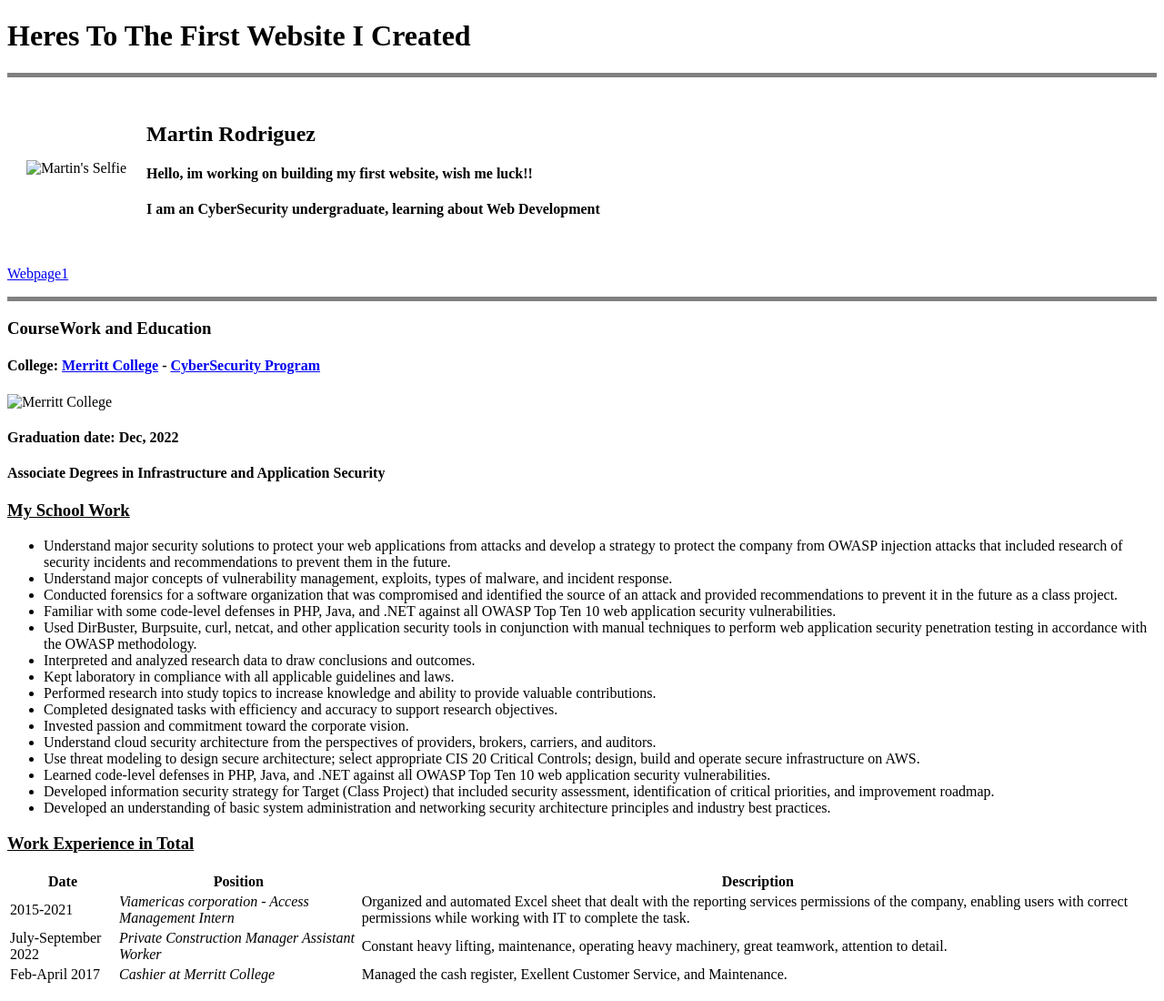
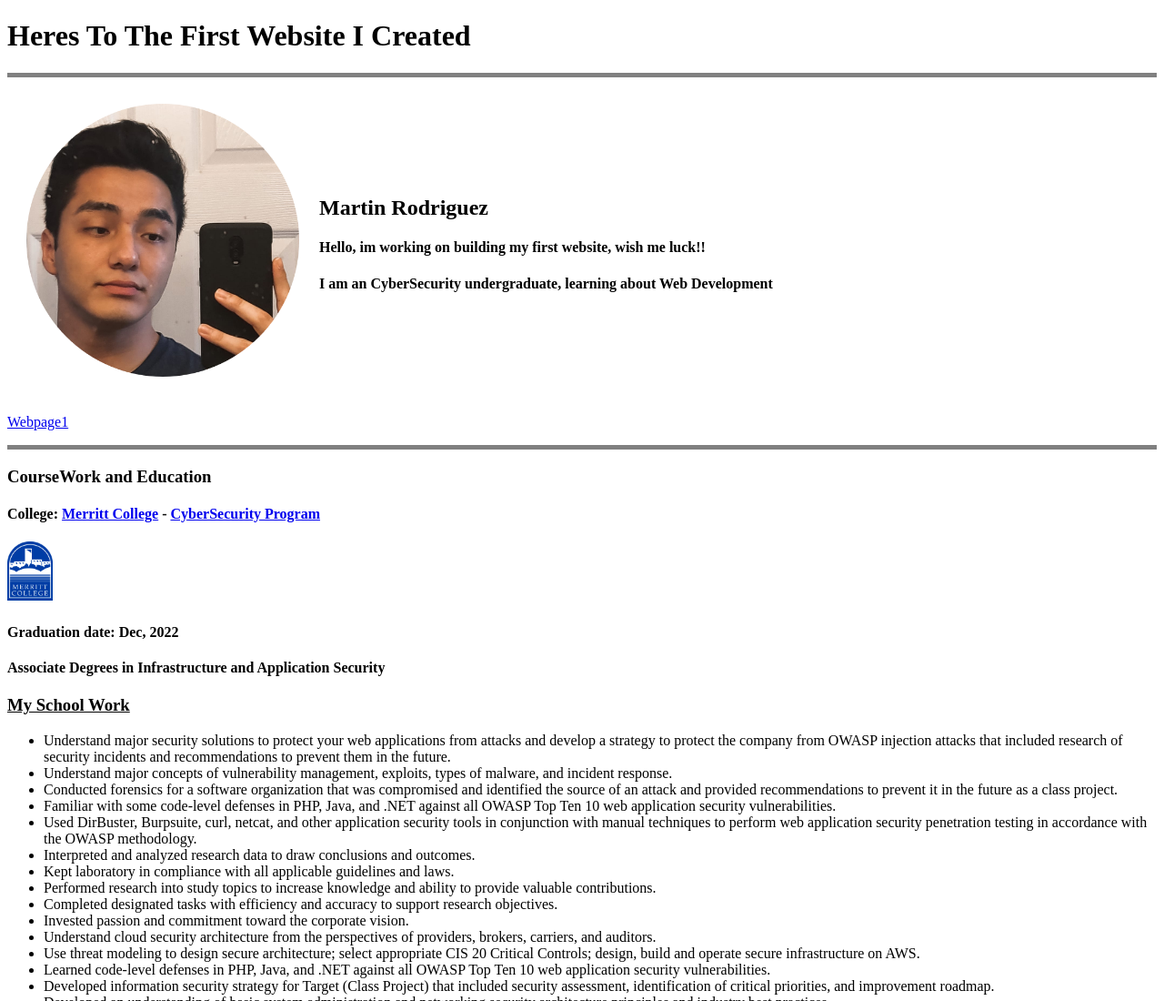
Before and after one commit to ChasingFearTv/FirstWebsite, a plain HTML site: page index2.html in a window 1280 px wide. Shown: the top 1100 px of the page at 91% size. Drawn offline with Linux system fonts and the light colour scheme.

Commit message:
Update index2.html

```diff
--- a/index2.html
+++ b/index2.html
@@ -9,7 +9,7 @@
         <hr size="5" noshade>
         <table cellspacing="20">
             <tr>
-                <td><img src="Martin-selfie-web.png" alt="Martin's Selfie" width="300" title="Martin"></td>
+                <td><img src="images/Martin-selfie-web.png" alt="Martin's Selfie" width="300" title="Martin"></td>
                 <td><h2><strong>Martin Rodriguez</strong></h2>
                 <h4><strong>Hello, im working on building my first website, wish me luck!!</strong></h4>
                 <p><strong>I am an CyberSecurity undergraduate, learning about Web Development</strong></p></td>
@@ -19,7 +19,7 @@
         <hr size="5" noshade>
         <h3>CourseWork and Education</h3>
         <h4>College: <a href=https://www.merritt.edu>Merritt College</a> - <a href="https://www.merritt.edu/securityprogram/">CyberSecurity Program</h4></a>
-        <img src="Merritt-college-logo-blue.jpg" alt="Merritt College" width="50" title="Merritt College Logo">
+        <img src="images/Merritt-college-logo-blue.jpg" alt="Merritt College" width="50" title="Merritt College Logo">
         <h4>Graduation date: Dec, 2022</h4>
         <h4>Associate Degrees in Infrastructure and Application Security</h4>
         <h3><u>My School Work</u></h3>
```
